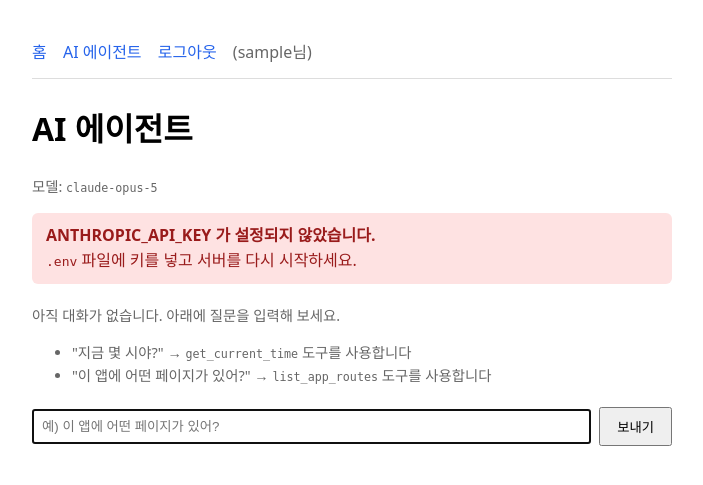
After one commit to eunyuljo/flask_app, a Flask app: page /agent/ in a window 1280 px wide. The commit adds this page. Shown: the top 485 px of the page, without its empty margins (288-991 px from the left). Run offline with Flask 3, Linux system fonts and the light colour scheme; the visitor is signed in with stand-in values (Sample User, id 1).

Commit message:
Add AI 에이전트 블루프린트 (Claude tool use)
- agent_core.py: @beta_tool 로 도구 2개 정의(get_current_time, list_app_routes)
  + tool_runner 로 에이전트 루프 실행
- views/agent.py: agent 블루프린트 추가 (url_prefix=/agent)
  - /agent/ 채팅 화면, /agent/ask 질문 처리, /agent/reset 대화 초기화
  - before_request 로 블루프린트 단위 로그인 검사
  - 대화 기록은 쿠키 4KB 제한을 피해 서버 메모리에 보관, session 에는 ID만 저장
  - Anthropic 예외를 좁은 것부터 순서대로 처리
- templates/agent.html 추가, base.html 에 에이전트 링크와 채팅 스타일 추가
- config.py 에 ANTHROPIC_API_KEY / AGENT_MODEL / AGENT_MAX_TOKENS / AGENT_EFFORT 추가
- API 키가 없어도 앱은 정상 기동하고 화면에 안내만 표시

Co-Authored-By: Claude Opus 5 <noreply@anthropic.com>
Claude-Session: https://claude.ai/code/session_01Nwg8gGk7SaUDfuEKan5i9L

```diff
--- a/myapp/app.py
+++ b/myapp/app.py
@@ -13,6 +13,7 @@ from config import config
 # views/main.py 안의 main_bp, views/auth.py 안의 auth_bp 를 가져오는 것.
 from views.main import main_bp
 from views.auth import auth_bp
+from views.agent import agent_bp
 
 
 def create_app(config_name=None):
@@ -85,6 +86,11 @@ def create_app(config_name=None):
     #   auth.py 의 @auth_bp.route("/login")  ->  실제 URL: /auth/login
     app.register_blueprint(auth_bp, url_prefix="/auth")
 
+    # agent 블루프린트: url_prefix="/agent" -> /agent/, /agent/ask, /agent/reset
+    # 블루프린트를 하나 더 만들어 등록하는 것만으로 앱에 새 기능 영역이 통째로 붙는다.
+    # main/auth 코드는 한 줄도 건드리지 않았다 — 이게 블루프린트를 쓰는 이유다.
+    app.register_blueprint(agent_bp, url_prefix="/agent")
+
     return app
 
 
--- a/myapp/requirements.txt
+++ b/myapp/requirements.txt
@@ -1,2 +1,3 @@
 Flask==3.0.3
 python-dotenv==1.0.1
+anthropic==0.125.0
--- /dev/null
+++ b/myapp/templates/agent.html
@@ -0,0 +1,62 @@
+{# templates/agent.html
+   agent 블루프린트의 index() 가 렌더링하는 AI 에이전트 채팅 화면. base.html 을 상속한다. #}
+
+{% extends "base.html" %}
+
+{% block title %}AI 에이전트{% endblock %}
+
+{% block content %}
+  <h1>AI 에이전트</h1>
+  <p class="muted">모델: <code>{{ model }}</code></p>
+
+  {% if not configured %}
+    {# API 키가 없어도 페이지 자체는 뜬다. 무엇을 해야 하는지 알려주기만 한다. #}
+    <div class="flash error">
+      <strong>ANTHROPIC_API_KEY 가 설정되지 않았습니다.</strong><br>
+      <code>.env</code> 파일에 키를 넣고 서버를 다시 시작하세요.
+    </div>
+  {% endif %}
+
+  <div class="chat">
+    {% if not history %}
+      <p class="muted">아직 대화가 없습니다. 아래에 질문을 입력해 보세요.</p>
+      <ul class="muted">
+        <li>"지금 몇 시야?" &rarr; <code>get_current_time</code> 도구를 사용합니다</li>
+        <li>"이 앱에 어떤 페이지가 있어?" &rarr; <code>list_app_routes</code> 도구를 사용합니다</li>
+      </ul>
+    {% endif %}
+
+    {% for msg in history %}
+      <div class="msg {{ msg.role }}">
+        <div class="who">{{ '나' if msg.role == 'user' else '에이전트' }}</div>
+
+        {# 모델 답변에는 줄바꿈이 들어 있으므로 CSS 의 white-space 로 살려준다.
+           Jinja 는 기본적으로 HTML 을 이스케이프하므로, 모델이 <script> 를 뱉어도
+           태그가 아니라 글자로 표시된다(XSS 방지). |safe 를 붙이면 이 보호가 풀리니 주의. #}
+        <div class="body">{{ msg.content }}</div>
+
+        {# 이번 답변에서 실제로 호출된 도구 이름. 에이전트가 뭘 했는지 눈으로 볼 수 있다. #}
+        {% if msg.used_tools %}
+          <div class="tools">
+            사용한 도구:
+            {% for t in msg.used_tools %}<code>{{ t }}</code>{% if not loop.last %}, {% endif %}{% endfor %}
+          </div>
+        {% endif %}
+      </div>
+    {% endfor %}
+  </div>
+
+  {# 질문 폼: /agent/ask 로 POST. url_for 로 주소를 만드는 규칙은 다른 페이지와 동일하다. #}
+  <form action="{{ url_for('agent.ask') }}" method="post" class="ask">
+    <input type="text" name="message" placeholder="예) 이 앱에 어떤 페이지가 있어?"
+           autocomplete="off" required autofocus>
+    <button type="submit">보내기</button>
+  </form>
+
+  {# 대화 초기화도 상태를 바꾸는 동작이므로 링크(GET)가 아니라 폼(POST)으로 만든다. #}
+  {% if history %}
+    <form action="{{ url_for('agent.reset') }}" method="post" class="reset">
+      <button type="submit">대화 초기화</button>
+    </form>
+  {% endif %}
+{% endblock %}
--- a/myapp/templates/base.html
+++ b/myapp/templates/base.html
@@ -18,6 +18,19 @@
     label { display: block; margin-top: 12px; }
     input[type=text], input[type=password] { padding: 6px; width: 220px; }
     button { margin-top: 16px; padding: 8px 16px; cursor: pointer; }
+    .muted { color: #666; font-size: 0.9em; }
+    .chat { margin: 20px 0; }
+    .msg { padding: 10px 14px; border-radius: 8px; margin-bottom: 10px; }
+    .msg.user { background: #eff6ff; }
+    .msg.assistant { background: #f5f5f5; }
+    .msg .who { font-size: 0.8em; color: #666; margin-bottom: 4px; }
+    /* 모델 답변의 줄바꿈을 그대로 살린다. */
+    .msg .body { white-space: pre-wrap; }
+    .msg .tools { margin-top: 8px; font-size: 0.8em; color: #666; }
+    form.ask { display: flex; gap: 8px; align-items: center; }
+    form.ask input { flex: 1; width: auto; padding: 8px; }
+    form.ask button, form.reset button { margin-top: 0; }
+    form.reset { margin-top: 12px; }
   </style>
 </head>
 <body>
@@ -31,6 +44,8 @@
 
     {# session 은 템플릿 안에서 별도 전달 없이 바로 쓸 수 있다(Flask 가 기본 제공). #}
     {% if session.get('username') %}
+      {# 에이전트 페이지는 로그인해야 쓸 수 있으므로 로그인했을 때만 메뉴에 보여준다. #}
+      <a href="{{ url_for('agent.index') }}">AI 에이전트</a>
       <a href="{{ url_for('auth.logout') }}">로그아웃</a>
       <span style="color:#666;">({{ session.get('username') }}님)</span>
     {% else %}
--- /dev/null
+++ b/myapp/views/agent.py
@@ -0,0 +1,131 @@
+# views/agent.py
+# AI 에이전트 채팅 페이지를 담당하는 블루프린트. app.py 에서 url_prefix="/agent" 로 등록되어
+# 이 파일의 "/", "/ask", "/reset" 은 실제로 "/agent/", "/agent/ask", "/agent/reset" 이 된다.
+
+import uuid
+
+from flask import (
+    Blueprint,
+    render_template,
+    request,
+    redirect,
+    url_for,
+    session,
+    flash,
+    current_app,
+)
+
+import anthropic
+
+from agent_core import run_agent, is_configured, AgentNotConfigured
+
+# 블루프린트 이름은 "agent" -> 엔드포인트는 agent.index, agent.ask, agent.reset 이 된다.
+agent_bp = Blueprint("agent", __name__)
+
+
+# ----------------------------------------------------------------------
+# 대화 기록 보관소
+# ----------------------------------------------------------------------
+# 대화 내용을 session 에 넣지 않는 이유:
+# Flask 의 session 은 '쿠키'라서 약 4KB 제한이 있다. 대화가 몇 번만 오가도 이 한도를 넘겨
+# 조용히 잘리거나 에러가 난다. 그래서 여기서는 서버 메모리에 저장하고,
+# session 에는 '어느 대화인지'를 가리키는 짧은 ID 하나만 넣는다.
+#
+# 주의: 이 방식은 학습용이다. 서버를 재시작하면 대화가 사라지고,
+#       프로세스를 여러 개 띄우면(gunicorn -w 4 등) 요청마다 다른 메모리를 보게 된다.
+#       실제 서비스라면 Redis 나 DB 에 저장해야 한다.
+_CONVERSATIONS = {}
+
+
+def _get_history():
+    """현재 사용자의 대화 기록을 가져온다. 없으면 새로 만든다."""
+    chat_id = session.get("chat_id")
+    if not chat_id or chat_id not in _CONVERSATIONS:
+        chat_id = uuid.uuid4().hex
+        session["chat_id"] = chat_id
+        _CONVERSATIONS[chat_id] = []
+    return _CONVERSATIONS[chat_id]
+
+
+# ----------------------------------------------------------------------
+# 로그인 검사
+# ----------------------------------------------------------------------
+# before_request 를 '블루프린트에' 붙이면, 이 블루프린트의 모든 라우트가 실행되기 전에
+# 이 함수가 먼저 돈다. 각 뷰 함수마다 로그인 검사를 복사해 넣을 필요가 없다.
+# (app.before_request 였다면 앱 전체에 적용되어 메인/로그인 페이지까지 막혔을 것이다.)
+@agent_bp.before_request
+def require_login():
+    """에이전트 기능은 로그인한 사용자만 쓸 수 있게 막는다."""
+    if not session.get("username"):
+        flash("에이전트를 사용하려면 먼저 로그인해 주세요.", "error")
+        # None 이 아닌 값을 반환하면 Flask 는 뷰 함수를 실행하지 않고 이걸 응답으로 쓴다.
+        return redirect(url_for("auth.login"))
+    # None 을 반환하면(=아무것도 반환하지 않으면) 원래 뷰 함수가 정상 실행된다.
+
+
+# 최종 URL: /agent/
+@agent_bp.route("/")
+def index():
+    """채팅 화면을 보여준다."""
+    return render_template(
+        "agent.html",
+        history=_get_history(),
+        configured=is_configured(),
+        model=current_app.config["AGENT_MODEL"],
+    )
+
+
+# 최종 URL: /agent/ask  (POST 전용)
+@agent_bp.route("/ask", methods=["POST"])
+def ask():
+    """사용자 질문을 받아 에이전트를 실행하고, 결과를 기록한 뒤 채팅 화면으로 되돌린다."""
+    user_message = request.form.get("message", "").strip()
+    if not user_message:
+        flash("질문을 입력해 주세요.", "error")
+        return redirect(url_for("agent.index"))
+
+    history = _get_history()
+
+    try:
+        # 모델에게 넘기는 대화 기록은 role/content 두 개만 있는 순수한 형태여야 한다.
+        # 화면 표시용으로 덧붙인 정보(used_tools 등)는 걸러낸다.
+        api_history = [{"role": m["role"], "content": m["content"]} for m in history]
+        reply, used_tools = run_agent(api_history, user_message)
+
+    except AgentNotConfigured:
+        flash("ANTHROPIC_API_KEY 가 설정되지 않아 에이전트를 실행할 수 없습니다.", "error")
+        return redirect(url_for("agent.index"))
+
+    # 예외는 '좁은 것부터' 순서대로 잡는다. 맨 위에서 넓은 예외로 한 번에 잡아버리면
+    # 재시도하면 되는 오류(429, 5xx)와 고쳐야 하는 오류(400, 401)를 구분할 수 없다.
+    except anthropic.AuthenticationError:
+        flash("API 키가 올바르지 않습니다. .env 의 ANTHROPIC_API_KEY 를 확인하세요.", "error")
+        return redirect(url_for("agent.index"))
+    except anthropic.RateLimitError:
+        flash("요청이 너무 많습니다. 잠시 후 다시 시도해 주세요.", "error")
+        return redirect(url_for("agent.index"))
+    except anthropic.APIStatusError as e:
+        flash(f"API 오류가 발생했습니다 (HTTP {e.status_code}).", "error")
+        return redirect(url_for("agent.index"))
+    except anthropic.APIConnectionError:
+        flash("Anthropic 서버에 연결하지 못했습니다. 네트워크를 확인하세요.", "error")
+        return redirect(url_for("agent.index"))
+
+    # 대화 기록에 이번 턴을 추가한다.
+    history.append({"role": "user", "content": user_message})
+    history.append({"role": "assistant", "content": reply, "used_tools": used_tools})
+
+    # POST 처리 후에는 redirect 한다(Post/Redirect/Get).
+    # 이렇게 해야 사용자가 새로고침해도 같은 질문이 다시 전송되지 않는다.
+    return redirect(url_for("agent.index"))
+
+
+# 최종 URL: /agent/reset  (POST 전용)
+@agent_bp.route("/reset", methods=["POST"])
+def reset():
+    """대화 기록을 비운다."""
+    chat_id = session.pop("chat_id", None)
+    if chat_id:
+        _CONVERSATIONS.pop(chat_id, None)
+    flash("대화를 초기화했습니다.", "success")
+    return redirect(url_for("agent.index"))
```
Also changed, not shown: myapp/agent_core.py (added, +130 -0 lines), myapp/config.py (+17 -0 lines), 1 other file.
